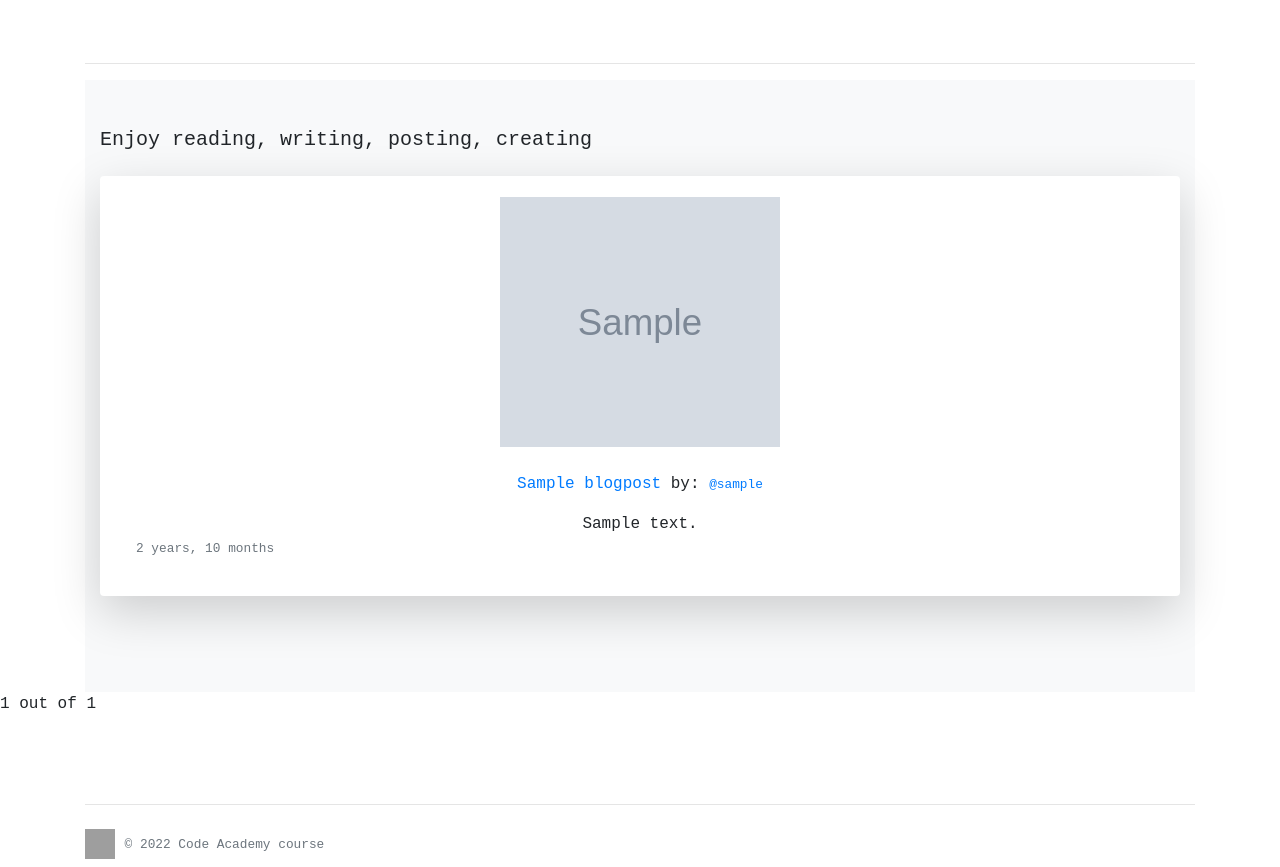
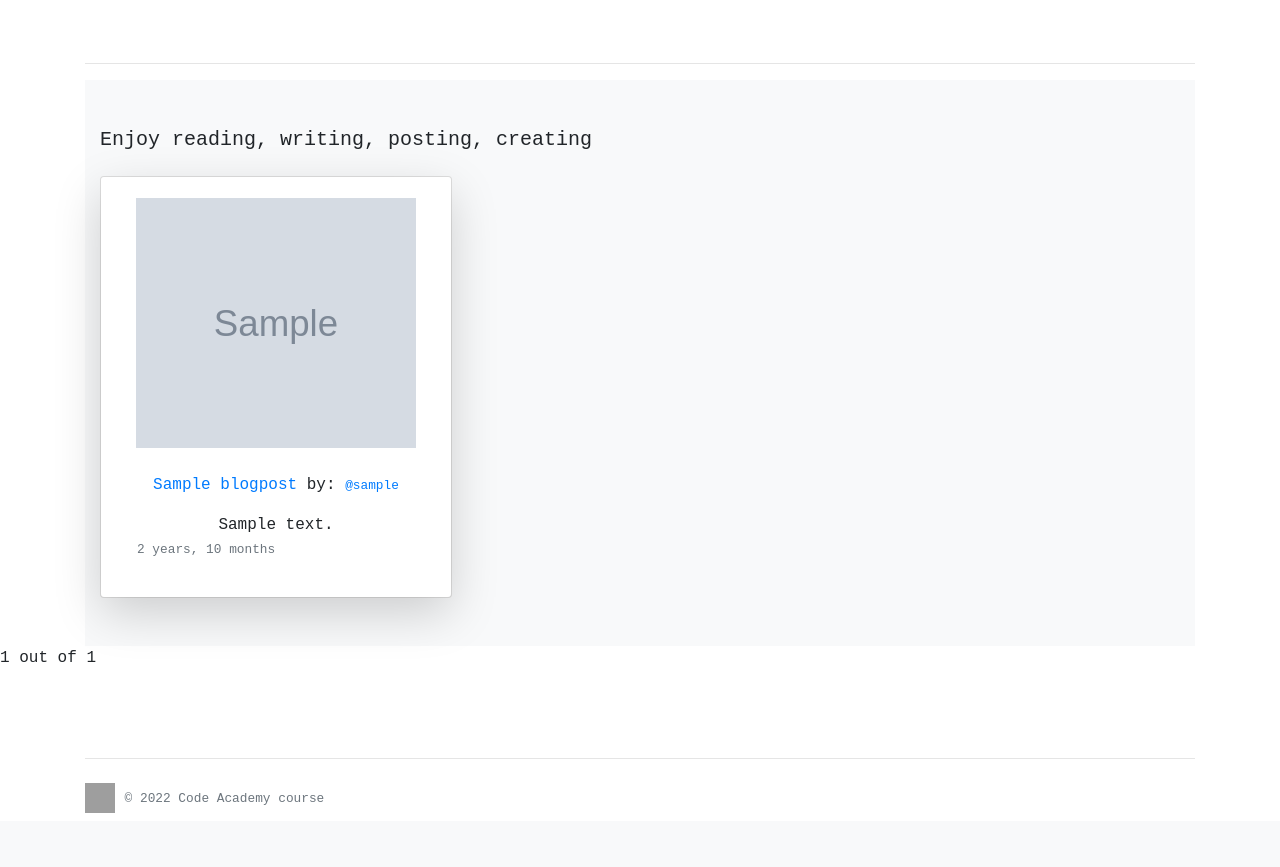
Before and after one commit to exnihiloo/ptu_blog, a Django app: page / in a window 1280 px wide. Shown: the part 503-1370 px from the top of the page. After the commit the page ends 1316 px from the top, so only its background shows below. Run offline with Django 4.2, Linux system fonts and the light colour scheme; tables that the repository leaves empty hold one stand-in row (values such as "Sample post"); grey boxes marked "Sample" are stand-in pictures; some libraries are stand-ins or nearby versions; grey boxes are pictures that could not be loaded.

Commit message:
added class card to could keep all blogs in it

```diff
--- a/blog/templates/home.html
+++ b/blog/templates/home.html
@@ -68,7 +68,8 @@
                 <div class="row row-cols-1 row-cols-sm-2 row-cols-md-5 g-3">
                     {% for blogpost in blogpost_list %}
                     <div class="col">
-                        <div class="shadow-lg p-3 mb-5 bg-white rounded">
+                        <div class="card" style="max-width: 22rem;">
+                        <div class="shadow-lg p-3 mb-0 bg-white rounded">
                                 <div class="d-flex justify-content-center">
                                     <img class="img-fluid" src="{{ blogpost.image.url }}" alt="Responsive image">
                                 </div>
@@ -90,7 +91,7 @@
                                         {% if user.is_authenticated %}
                                             {% if user.id == blogpost.author.id %}
                                                 <a href="{% url 'edit_blogpost' blogpost.pk %}">
-                                                    <button type="button" class="btn btn-sm btn-outline-secondary mr-1">Edit</button>
+                                                    <button type="button" class="btn btn-sm btn-outline-secondary mr-5">Edit</button>
                                                 </a>
                                                 <a href="{% url 'delete_blogpost' blogpost.pk %}">
                                                     <button type="button" class="btn btn-sm btn-outline-secondary">Delete</button>
@@ -101,6 +102,7 @@
                                 </div>
                                 <small class="text-muted">{{ blogpost.creation_date|timesince }}</small>
                             </div>
+                        </div>
                         </div>
                     </div>
                     {% endfor %}
```
